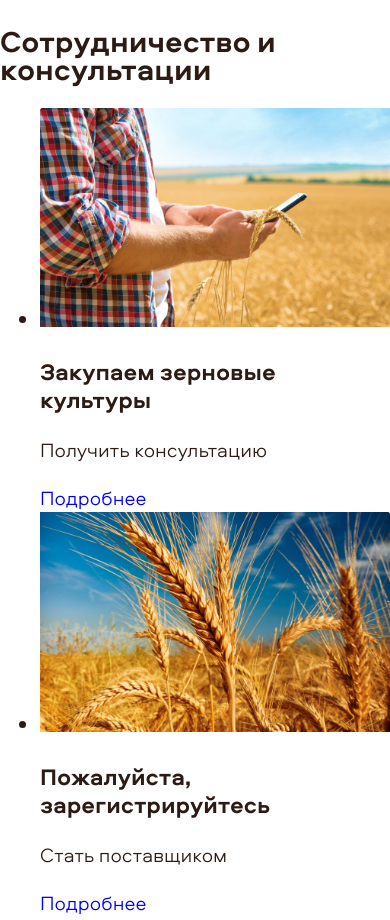
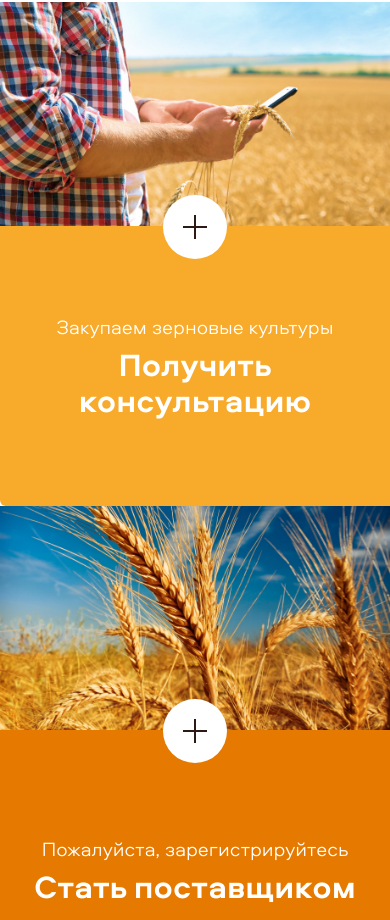
Before and after one commit to yurkaronin/Demetra-basic, a website: page src/html/pages/home.html in a window 390 px wide. Shown: the part 1692-2612 px from the top of the page. Drawn offline with nearby package versions, Linux system fonts and the light colour scheme; files that its build step writes are made by us from their sources; files whose address does not match are found by name.

Commit message:
промо блок на главной странице + адаптив

```diff
--- a/src/html/pages/home.html
+++ b/src/html/pages/home.html
@@ -116,22 +116,23 @@
 		</section>
 
 		<section class="promo">
-			<h2 class="vis-hidden">Сотрудничество и консультации</h2>
+			<h2 class="visually-hidden">Сотрудничество и консультации</h2>
+
 			<ul class="promo__list">
 				<li class="promo__item">
 					<img src="img/promo/1.jpg" alt="фото" class="promo__img" width="920" height="576" loading="lazy">
 					<div class="promo__details">
-						<h3>Закупаем зерновые культуры</h3>
-						<p>Получить консультацию</p>
-						<a href="#" class="button-round">Подробнее</a>
+						<h3 class="promo__title">Закупаем зерновые культуры</h3>
+						<p class="promo__text">Получить консультацию</p>
+						<a href="#" class="button-round"><span class="text-hide">Подробнее</span></a>
 					</div>
 				</li>
 				<li class="promo__item">
 					<img src="img/promo/2.jpg" alt="фото" class="promo__img" width="920" height="576" loading="lazy">
-					<div class="promo__details">
-						<h3>Пожалуйста, зарегистрируйтесь</h3>
-						<p>Стать поставщиком</p>
-						<a href="#" class="button-round">Подробнее</a>
+					<div class="promo__details promo__details--mod">
+						<h3 class="promo__title">Пожалуйста, зарегистрируйтесь</h3>
+						<p class="promo__text">Стать поставщиком</p>
+						<a href="#" class="button-round"></a>
 					</div>
 				</li>
 			</ul>
--- /dev/null
+++ b/src/scss/blocks/_button-round.scss
@@ -0,0 +1,25 @@
+.button-round {
+  background-color: #fff;
+  font-size: 0;
+  line-height: 0;
+  border-radius: 50%;
+  width: 64px;
+  height: 64px;
+  position: relative;
+  display: flex;
+  justify-content: center;
+  align-items: center;
+
+  &:after {
+    content: "";
+    display: block;
+    position: absolute;
+    background-image: url(../img/icons/plus.svg);
+    background-repeat: no-repeat;
+    background-position: center;
+    block-size: cover;
+    width: 24px;
+    height: 24px;
+
+  }
+}
--- a/src/scss/blocks/_title.scss
+++ b/src/scss/blocks/_title.scss
@@ -4,7 +4,7 @@
   line-height: 120%;
   color: #6B3012;
   margin: 0;
-  padding-bottom: 28px;
+  padding-bottom: 42px;
   margin-bottom: 40px;
 
   @media (max-width: 1024px) {
--- a/src/scss/sections/_news.scss
+++ b/src/scss/sections/_news.scss
@@ -1,5 +1,5 @@
 .news {
-  padding: 30px 0 120px;
+  padding: 42px 0 66px;
 
   @media (max-width: 1024px) {
     padding-top: 35px;
--- /dev/null
+++ b/src/scss/sections/_promo.scss
@@ -0,0 +1,123 @@
+.promo {
+  margin: 0 40px;
+
+  @media (max-width: 1440px) {
+    margin: 0;
+  }
+}
+
+.promo__list {
+  display: flex;
+  flex-wrap: wrap;
+  list-style: none;
+  padding: 0;
+  margin: 0;
+
+}
+
+.promo__item {
+  width: 50%;
+
+  @media (max-width: 768px) {
+    width: 100%;
+  }
+}
+
+.promo__img {
+  display: block;
+  max-height: 576px;
+  object-fit: cover;
+  width: 100%;
+  max-width: 100%;
+
+  @media (max-width: 1440px) {
+    max-height: 448px;
+  }
+
+  @media (max-width: 1024px) {
+    max-height: 320px;
+  }
+
+  @media (max-width: 768px) {
+    max-height: 480px;
+  }
+
+  @media (max-width: 425px) {
+    max-height: 224px;
+  }
+}
+
+.promo__details {
+  display: flex;
+  align-items: center;
+  justify-content: center;
+  flex-direction: column;
+  background: #F8AA2B;
+  border-radius: 0px 0px 0px 6px;
+  padding: 45px;
+  position: relative;
+  min-height: 296px;
+
+  @media (max-width: 1440px) {
+    min-height: 290px;
+  }
+
+  @media (max-width: 1024px) {
+    min-height: 256px;
+  }
+
+  @media (max-width: 768px) {
+    min-height: 288px;
+  }
+
+  @media (max-width: 425px) {
+    min-height: 280px;
+    padding: 45px 20px;
+  }
+
+  &--mod {
+    background-color: #E67A00;
+  }
+}
+
+.promo__title {
+  font-weight: 300;
+  font-size: 1em;
+  line-height: 140%;
+  text-align: center;
+  color: #FFFFFF;
+  margin: 0;
+  margin-bottom: 5px;
+
+}
+
+.promo__text {
+  margin: 0;
+  font-weight: 700;
+  font-size: 2.8em;
+  line-height: 114%;
+  text-align: center;
+  color: #FFFFFF;
+
+  @media (max-width: 1440px) {
+    font-size: 2.4em;
+  }
+
+  @media (max-width: 1024px) {
+    font-size: 1.6em;
+  }
+
+  @media (max-width: 768px) {
+    font-size: 2.4em;
+  }
+
+  @media (max-width: 425px) {
+    font-size: 1.6em;
+  }
+}
+
+.promo .button-round {
+  position: absolute;
+  top: -31px;
+
+}
```
